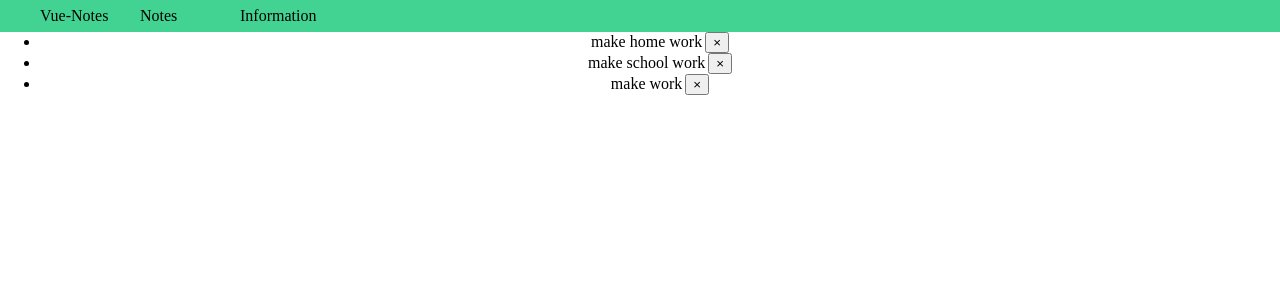
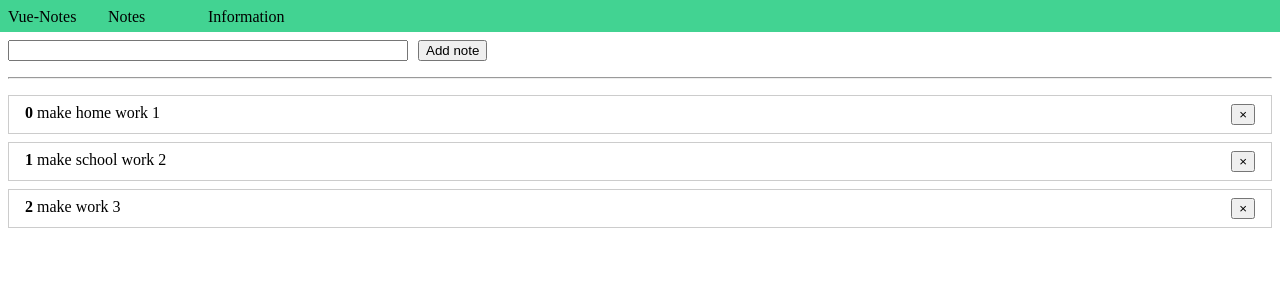
Before and after one commit to AlexeyBezrebriy/vue-note, a Vue app: page / in a window 1280 px wide. Shown: the top 300 px of the page. Built offline with nearby package versions, Linux system fonts and the light colour scheme.

Commit message:
create input and remove functions

```diff
--- a/src/App.vue
+++ b/src/App.vue
@@ -1,32 +1,46 @@
 <template>
   <div>
     <NavBar />
-    <TodoList v-bind:todos="todos" />
+    <NoteInput @add-note="addNote" />
+    <hr />
+    <NoteList v-bind:notes="notes" @remove-note="removeNote" />
   </div>
 </template>
 
 <script>
   import NavBar from "@/components/NavBar.vue"
-  import TodoList from "@/components/TodoList.vue"
+  import NoteList from "@/components/NoteList.vue"
+  import NoteInput from "@/components/NoteInput.vue"
   export default {
     data() {
       return {
-        todos: [
+        notes: [
           { id: 1, title: "make home work", completed: false },
           { id: 2, title: "make school work", completed: false },
           { id: 3, title: "make work", completed: false },
         ],
       }
     },
-    methods: {},
+    methods: {
+      removeNote(id) {
+        this.notes = this.notes.filter((t) => t.id !== id)
+      },
+      addNote(newNote) {
+        this.notes.push(newNote)
+      },
+    },
     components: {
       NavBar,
-      TodoList,
+      NoteList,
+      NoteInput,
     },
   }
 </script>
 
 <style>
+  hr {
+    margin: 1rem 0.5rem;
+  }
   * {
     margin: 0;
     box-sizing: border-box;
--- a/src/assets/base.css
+++ /dev/null
@@ -1,74 +0,0 @@
-/* color palette from <https://github.com/vuejs/theme> */
-:root {
-  --vt-c-white: #ffffff;
-  --vt-c-white-soft: #f8f8f8;
-  --vt-c-white-mute: #f2f2f2;
-
-  --vt-c-black: #181818;
-  --vt-c-black-soft: #222222;
-  --vt-c-black-mute: #282828;
-
-  --vt-c-indigo: #2c3e50;
-
-  --vt-c-divider-light-1: rgba(60, 60, 60, 0.29);
-  --vt-c-divider-light-2: rgba(60, 60, 60, 0.12);
-  --vt-c-divider-dark-1: rgba(84, 84, 84, 0.65);
-  --vt-c-divider-dark-2: rgba(84, 84, 84, 0.48);
-
-  --vt-c-text-light-1: var(--vt-c-indigo);
-  --vt-c-text-light-2: rgba(60, 60, 60, 0.66);
-  --vt-c-text-dark-1: var(--vt-c-white);
-  --vt-c-text-dark-2: rgba(235, 235, 235, 0.64);
-}
-
-/* semantic color variables for this project */
-:root {
-  --color-background: var(--vt-c-white);
-  --color-background-soft: var(--vt-c-white-soft);
-  --color-background-mute: var(--vt-c-white-mute);
-
-  --color-border: var(--vt-c-divider-light-2);
-  --color-border-hover: var(--vt-c-divider-light-1);
-
-  --color-heading: var(--vt-c-text-light-1);
-  --color-text: var(--vt-c-text-light-1);
-
-  --section-gap: 160px;
-}
-
-@media (prefers-color-scheme: dark) {
-  :root {
-    --color-background: var(--vt-c-black);
-    --color-background-soft: var(--vt-c-black-soft);
-    --color-background-mute: var(--vt-c-black-mute);
-
-    --color-border: var(--vt-c-divider-dark-2);
-    --color-border-hover: var(--vt-c-divider-dark-1);
-
-    --color-heading: var(--vt-c-text-dark-1);
-    --color-text: var(--vt-c-text-dark-2);
-  }
-}
-
-*,
-*::before,
-*::after {
-  box-sizing: border-box;
-  margin: 0;
-  position: relative;
-  font-weight: normal;
-}
-
-body {
-  min-height: 100vh;
-  color: var(--color-text);
-  background: var(--color-background);
-  transition: color 0.5s, background-color 0.5s;
-  line-height: 1.6;
-  font-family: Inter, -apple-system, BlinkMacSystemFont, 'Segoe UI', Roboto, Oxygen, Ubuntu,
-    Cantarell, 'Fira Sans', 'Droid Sans', 'Helvetica Neue', sans-serif;
-  font-size: 15px;
-  text-rendering: optimizeLegibility;
-  -webkit-font-smoothing: antialiased;
-  -moz-osx-font-smoothing: grayscale;
-}
--- a/src/components/NavBar.vue
+++ b/src/components/NavBar.vue
@@ -2,9 +2,9 @@
   <div>
     <nav class="menu">
       <ul class="menu__items">
-        <li class="menu__item">Vue-Notes</li>
-        <li class="menu__item">Notes</li>
-        <li class="menu__item">Information</li>
+        <li class="menu__item"><a href="#">Vue-Notes</a></li>
+        <li class="menu__item"><a href="#">Notes</a></li>
+        <li class="menu__item"><a href="#">Information</a></li>
       </ul>
     </nav>
   </div>
@@ -14,17 +14,21 @@
   export default {}
 </script>
 
-<style>
+<style scoped>
+  a {
+    color: black;
+    text-decoration: none;
+  }
   .menu {
     background-color: #42d392;
     height: 2rem;
   }
   .menu__items {
-    height: 2rem;
     display: flex;
     flex-direction: row;
-    justify-content: start;
+    /* justify-content: start; */
     align-items: center;
+    padding: 0.5rem;
   }
   .menu__item {
     display: block;
--- /dev/null
+++ b/src/components/NoteInput.vue
@@ -0,0 +1,44 @@
+<template>
+  <div>
+    <form @submit.prevent="onSubmit">
+      <input type="text" v-model="title" />
+      <button type="submit">Add note</button>
+    </form>
+  </div>
+</template>
+
+<script>
+  export default {
+    data() {
+      return {
+        title: "",
+      }
+    },
+    methods: {
+      onSubmit() {
+        if (this.title.trim()) {
+          const newNote = {
+            id: Date.now(),
+            title: this.title,
+            completed: false,
+          }
+          this.$emit("add-note", newNote)
+          this.title = ""
+        }
+      },
+    },
+  }
+</script>
+
+<style>
+  form {
+    display: flex;
+    margin: 0.5rem 0.5rem;
+  }
+  input {
+    width: 400px;
+  }
+  button {
+    margin-left: 10px;
+  }
+</style>
--- /dev/null
+++ b/src/components/NoteItem.vue
@@ -0,0 +1,44 @@
+<template>
+  <div>
+    <li class="note-item">
+      <span>
+        <strong>{{ index }}</strong>
+        {{ note.title }}
+        <span>{{ note.id }}</span>
+      </span>
+      <button class="btn-delete" @click="$emit('remove-note', note.id)">
+        &times;
+      </button>
+    </li>
+  </div>
+</template>
+
+<script>
+  export default {
+    props: {
+      note: {
+        type: Object,
+        required: true,
+      },
+      index: Number,
+    },
+  }
+</script>
+
+<style scoped>
+  p {
+    opacity: 10;
+  }
+  span {
+    display: inline;
+  }
+  .note-item {
+    border: 1px solid #ccc;
+    display: flex;
+    justify-content: space-between;
+    margin: 0.5rem;
+    padding: 0.5rem 1rem;
+  }
+  .btn-delete {
+  }
+</style>
--- /dev/null
+++ b/src/components/NoteList.vue
@@ -0,0 +1,35 @@
+<template>
+  <div>
+    <ul>
+      <NoteItem
+        v-for="(note, index) in notes"
+        v-bind:note="note"
+        v-bind:index="index"
+        @remove-note="removeNote"
+      />
+    </ul>
+  </div>
+</template>
+
+<script>
+  import NoteItem from "@/components/NoteItem.vue"
+  export default {
+    components: {
+      NoteItem,
+    },
+    props: ["notes"],
+    methods: {
+      removeNote(id) {
+        this.$emit("remove-note", id)
+      },
+    },
+  }
+</script>
+
+<style scoped>
+  ul {
+    list-style: none;
+    margin: 0;
+    padding: 0;
+  }
+</style>
--- a/src/components/TodoItem.vue
+++ /dev/null
@@ -1,30 +0,0 @@
-<template>
-  <div>
-    <li class="todo-item">
-      <span>
-        {{ todo.title }}
-      </span>
-      <button class="btn-delete">&times;</button>
-    </li>
-  </div>
-</template>
-
-<script>
-  export default {
-    props: {
-      todo: {
-        type: Object,
-        required: true,
-      },
-    },
-  }
-</script>
-
-<style>
-  .todo-item {
-    text-align: center;
-  }
-  .btn-delete {
-    margin-left: 3px;
-  }
-</style>
--- a/src/components/TodoList.vue
+++ /dev/null
@@ -1,19 +0,0 @@
-<template>
-  <div>
-    <ul>
-      <TodoItem v-for="todo in todos" v-bind:todo="todo" />
-    </ul>
-  </div>
-</template>
-
-<script>
-  import TodoItem from "@/components/TodoItem.vue"
-  export default {
-    components: {
-      TodoItem,
-    },
-    props: ["todos"],
-  }
-</script>
-
-<style></style>
```
Also changed, not shown: src/assets/logo.svg (deleted).
